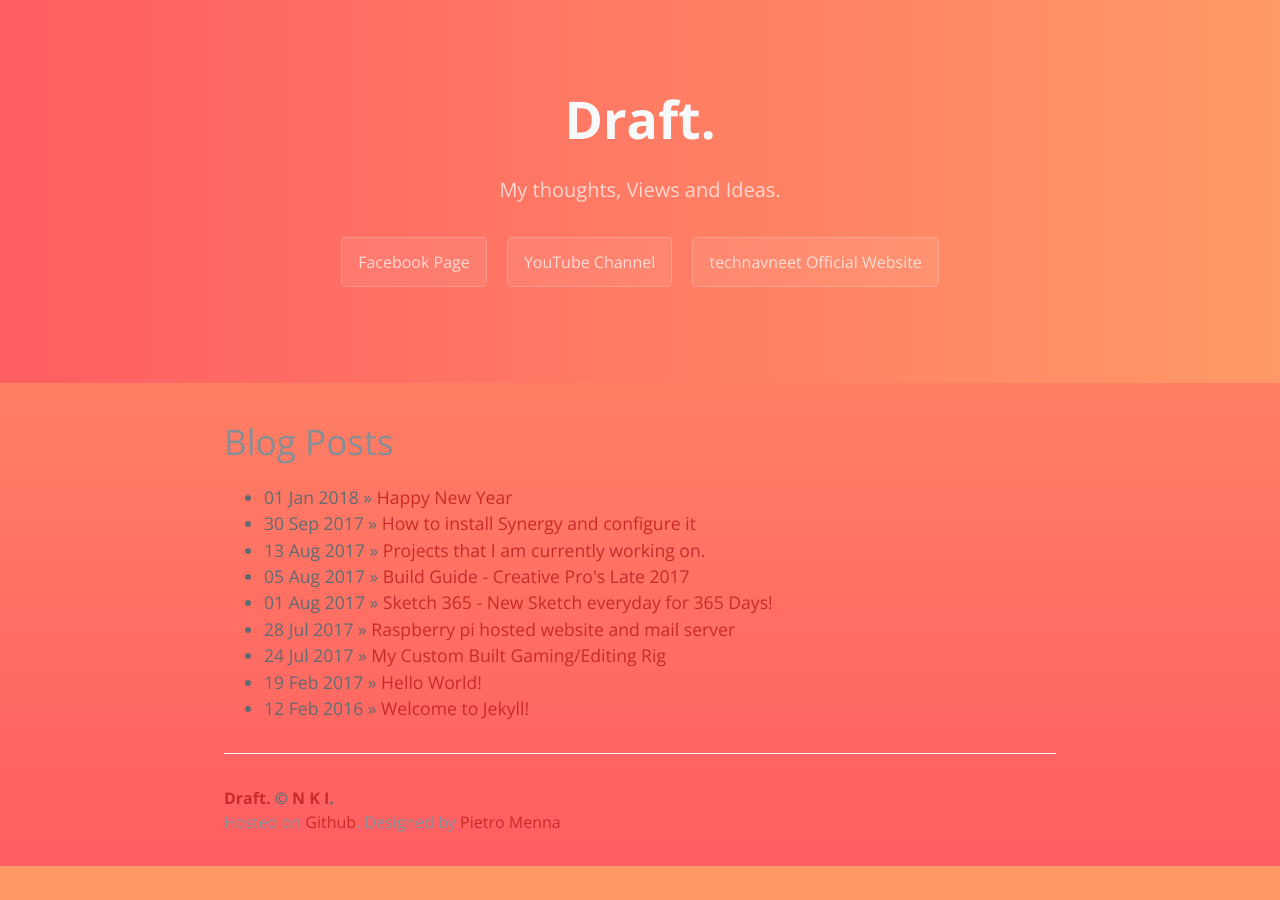
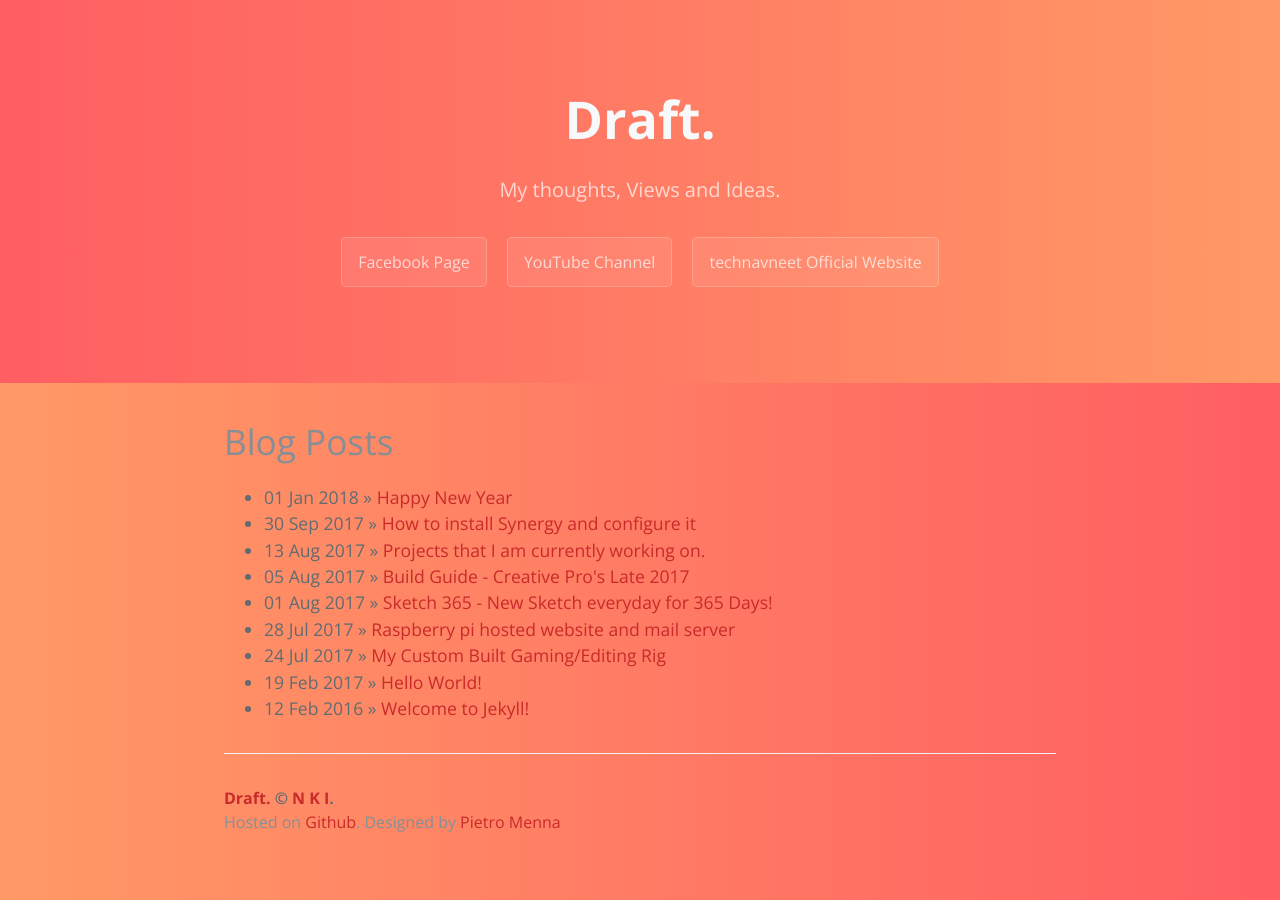
Before and after one commit to Navneet-Suresh/Navneet-Suresh.github.io, a Jekyll site: the page built from index.html, in a window 1280 px wide. Built offline with Jekyll 4.4.1, drawn with Linux system fonts in a browser that asks for light colours; nearby versions of some CDN libraries; the list of posts is cut into pages by our own code; comment, search, counter and statistics services are not loaded.

Commit message:
Update ns.css

```diff
--- a/css/ns.css
+++ b/css/ns.css
@@ -127,8 +127,9 @@
 * { box-sizing: border-box; }
 
 body { padding: 0; margin: 0; font-family: "Open Sans", "Helvetica Neue", Helvetica, Arial, sans-serif; font-size: 16px; line-height: 1.5; color: #606c71; background-color: background: #ff9966;  /* fallback for old browsers */
-background: -webkit-linear-gradient(to top, #ff5e62, #ff9966);  /* Chrome 10-25, Safari 5.1-6 */
-background: linear-gradient(to top, #ff5e62, #ff9966); /* W3C, IE 10+/ Edge, Firefox 16+, Chrome 26+, Opera 12+, Safari 7+ */}
+background: -webkit-linear-gradient(to left, #ff5e62, #ff9966);  /* Chrome 10-25, Safari 5.1-6 */
+background: linear-gradient(to left, #ff5e62, #ff9966); /* W3C, IE 10+/ Edge, Firefox 16+, Chrome 26+, Opera 12+, Safari 7+ */
+}
 
 a { -webkit-animation-duration: 3s; -webkit-animation-delay: 0.5s; color: #c92a2a; text-decoration: none; }
 a:hover { text-decoration: underline; cursor:pointer; }
```
